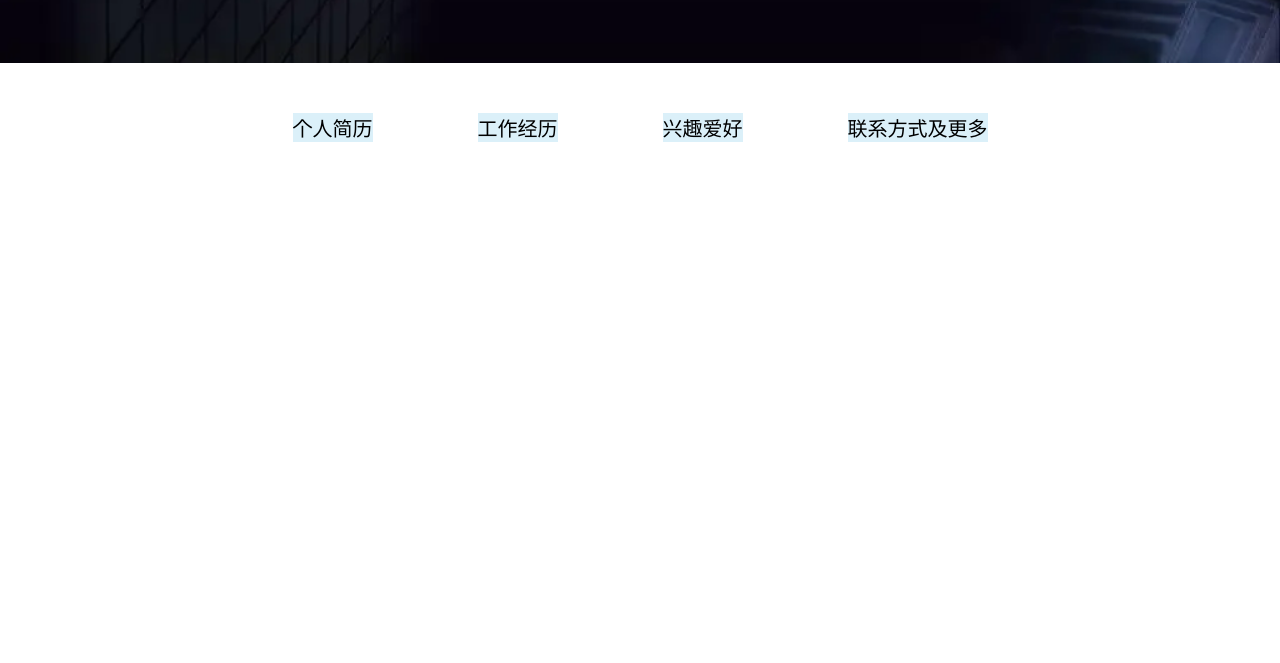
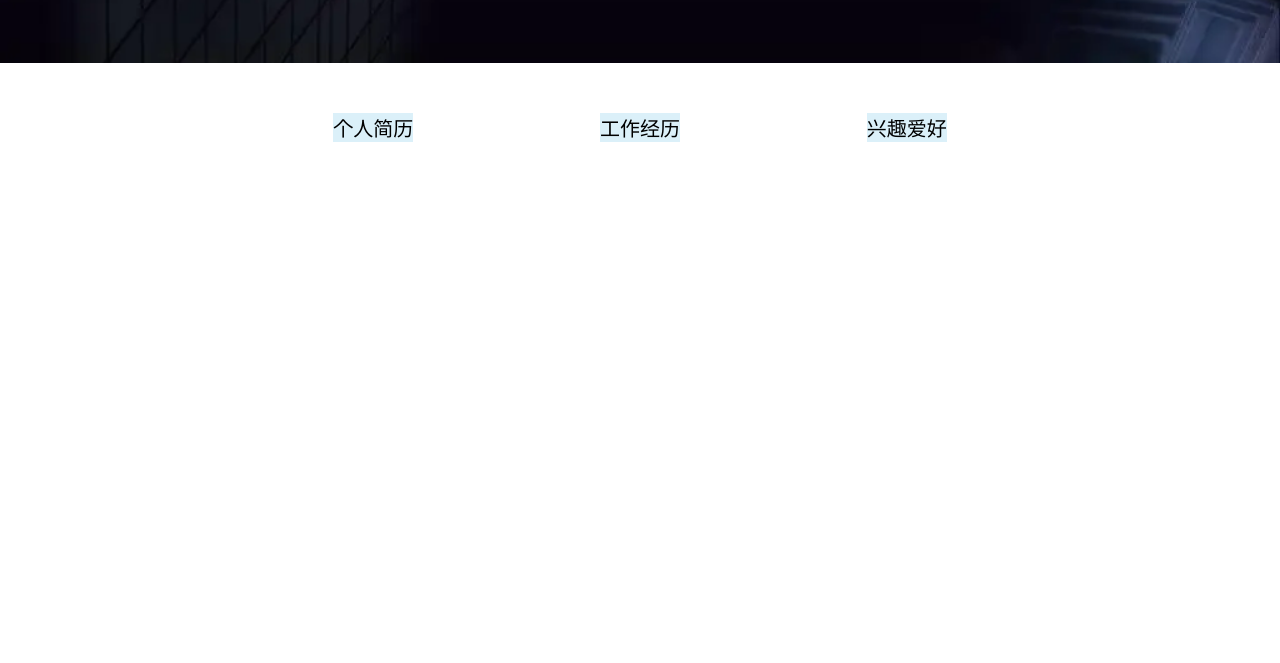
Before and after one commit to Qikaihhui147/wangjiawei, a plain HTML site: page index.html in a window 1280 px wide. Shown: the part 137-800 px from the top of the page. Drawn offline with Linux system fonts and the light colour scheme.

Commit message:
Update index.html

```diff
--- a/index.html
+++ b/index.html
@@ -17,7 +17,6 @@
             <li><a href="./个人简历/汪家伟的个人简历.pdf">个人简历</a></li>
             <li><a href="./工作经历/index.html">工作经历</a></li>
             <li><a href="./兴趣爱好/index.html">兴趣爱好</a></li>
-            <li><a href="./联系方式/index.html">联系方式及更多</a></li>
         </ul>
     </div>
 </body>
```
